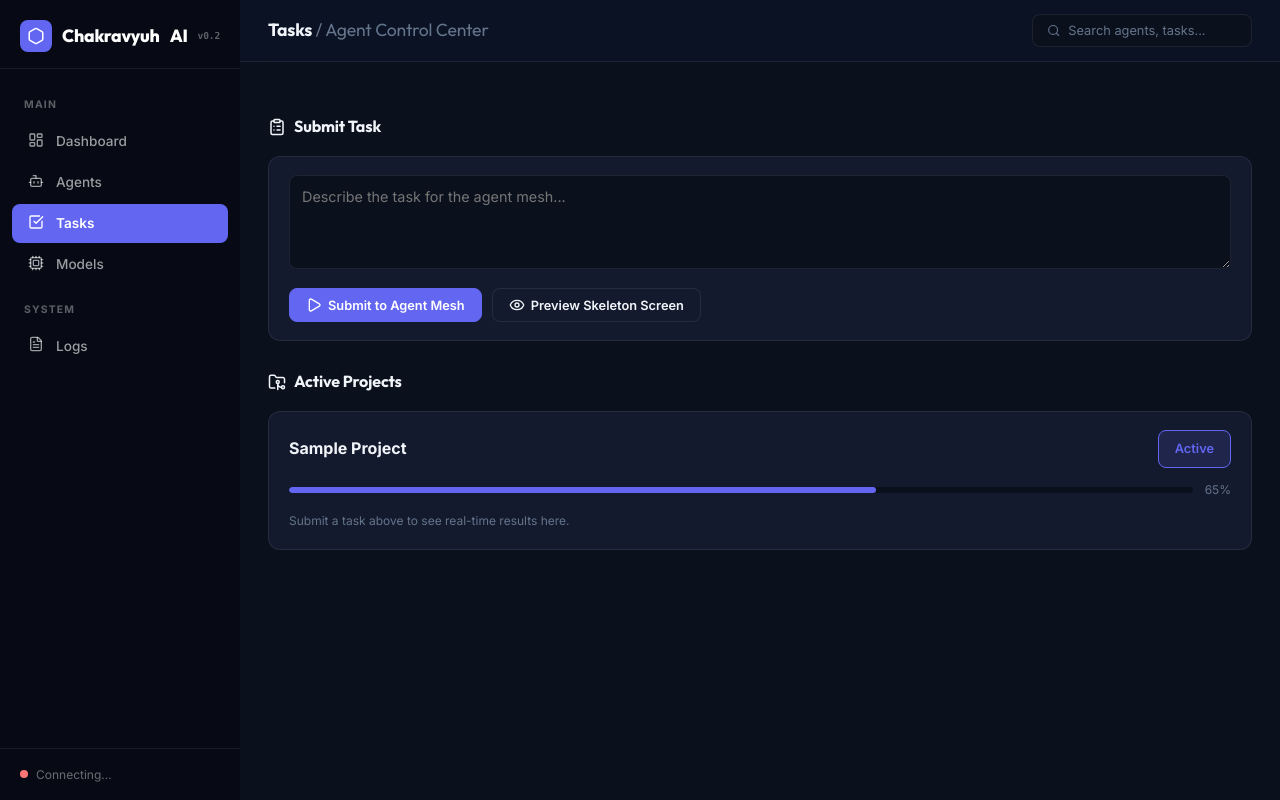
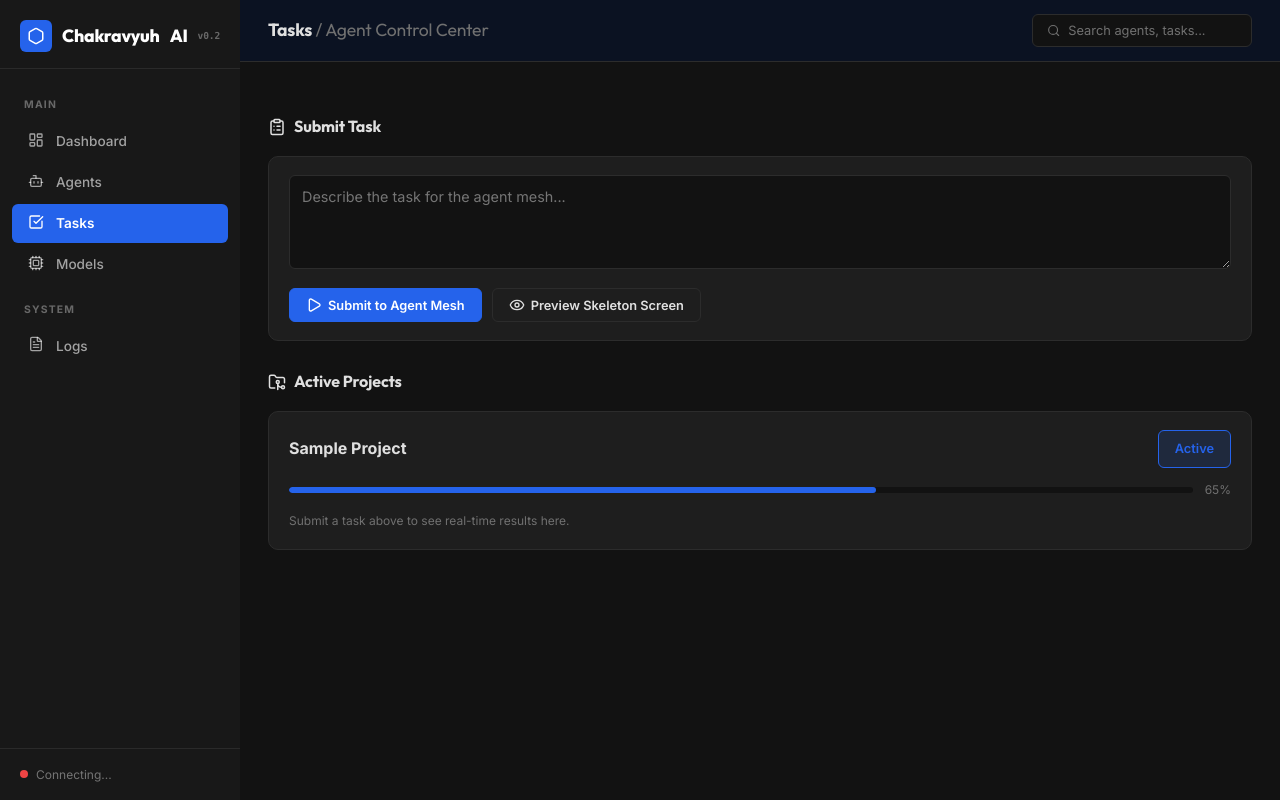
Before and after one commit to krushna081/chakravyuh-ai, a React (Vite) app in the folder web/: page /tasks in a window 1280 px wide. Built offline with nearby package versions, Linux system fonts and the light colour scheme; no server answers.

Commit message:
style(ui): apply Charcoal Gray (#121212) and Deep Slate (#1E1E1E) color theme

```diff
--- a/web/src/App.css
+++ b/web/src/App.css
@@ -1,37 +1,39 @@
 @import url('https://fonts.googleapis.com/css2?family=Inter:wght@300;400;500;600;700&family=Outfit:wght@400;500;600;700;800&display=swap');
 
 :root {
-  --bg: #0b101d;
-  --bg-card: #131a2e;
-  --bg-sidebar: #070a14;
-  --bg-hover: #1c2642;
-  --border: rgba(255, 255, 255, 0.08);
-  --border-light: rgba(255, 255, 255, 0.04);
-  --text: #f1f5f9;
-  --text-secondary: #94a3b8;
-  --text-muted: #64748b;
-  --accent: #6366f1;
-  --accent-gold: #ffb800;
-  --accent-light: rgba(99, 102, 241, 0.15);
-  --accent-dark: #4f46e5;
-  --green: #00b894;
-  --green-light: rgba(0, 184, 148, 0.15);
-  --red: #ff7675;
-  --red-light: rgba(255, 118, 117, 0.15);
-  --orange: #ffb800;
-  --orange-light: rgba(255, 184, 0, 0.15);
-  --blue: #0984e3;
-  --blue-light: rgba(9, 132, 227, 0.15);
-  --purple: #a29bfe;
-  --purple-light: rgba(162, 155, 254, 0.15);
+  --bg: #121212;
+  --bg-card: #1e1e1e;
+  --bg-sidebar: #181818;
+  --bg-hover: #2c2c2c;
+  --border: #2c2c2c;
+  --border-light: #242424;
+  --text: #e0e0e0;
+  --text-secondary: #a0a0a0;
+  --text-muted: #707070;
+  --accent: #2563eb;
+  --accent-gold: #f59e0b;
+  --accent-light: rgba(37, 99, 235, 0.15);
+  --accent-dark: #1d4ed8;
+  --green: #10b981;
+  --green-light: rgba(16, 185, 129, 0.15);
+  --red: #ef4444;
+  --red-light: rgba(239, 68, 68, 0.15);
+  --orange: #f59e0b;
+  --orange-light: rgba(245, 158, 11, 0.15);
+  --blue: #2563eb;
+  --blue-light: rgba(37, 99, 235, 0.15);
+  --teal: #0f766e;
+  --teal-light: rgba(15, 118, 110, 0.15);
+  --purple: #8b5cf6;
+  --purple-light: rgba(139, 92, 246, 0.15);
   --font-body: 'Inter', sans-serif;
   --font-heading: 'Outfit', sans-serif;
   --mono: ui-monospace, SFMono-Regular, Menlo, monospace;
-  --radius: 12px;
-  --radius-sm: 8px;
-  --transition: all 0.3s cubic-bezier(0.4, 0, 0.2, 1);
-  --shadow: 0 4px 20px rgba(0,0,0,0.25);
-  --shadow-lg: 0 10px 30px rgba(0,0,0,0.35);
+  --radius: 10px;
+  --radius-sm: 6px;
+  --transition: all 0.25s cubic-bezier(0.4, 0, 0.2, 1);
+  --shadow: 0 4px 16px rgba(0,0,0,0.5);
+  --shadow-lg: 0 10px 30px rgba(0,0,0,0.6);
 }
 
 *, *::before, *::after { box-sizing: border-box; margin: 0; padding: 0; }
--- a/web/src/components/message-skeleton.css
+++ b/web/src/components/message-skeleton.css
@@ -8,8 +8,8 @@
   border-radius: 50%;
   width: 40px;
   height: 40px;
-  background: #1c2642;
-  border: 1px solid rgba(255, 255, 255, 0.08);
+  background: #2c2c2c;
+  border: 1px solid #363636;
   flex: 0 0 40px;
 }
 .skeleton-body {
@@ -20,7 +20,7 @@
 }
 .skeleton-line {
   height: 12px;
-  background: linear-gradient(90deg, #1c2642 25%, #2a375c 50%, #1c2642 75%);
+  background: linear-gradient(90deg, #2c2c2c 25%, #383838 50%, #2c2c2c 75%);
   background-size: 200% 100%;
   border-radius: 6px;
   animation: shimmer 1.2s infinite;
```
